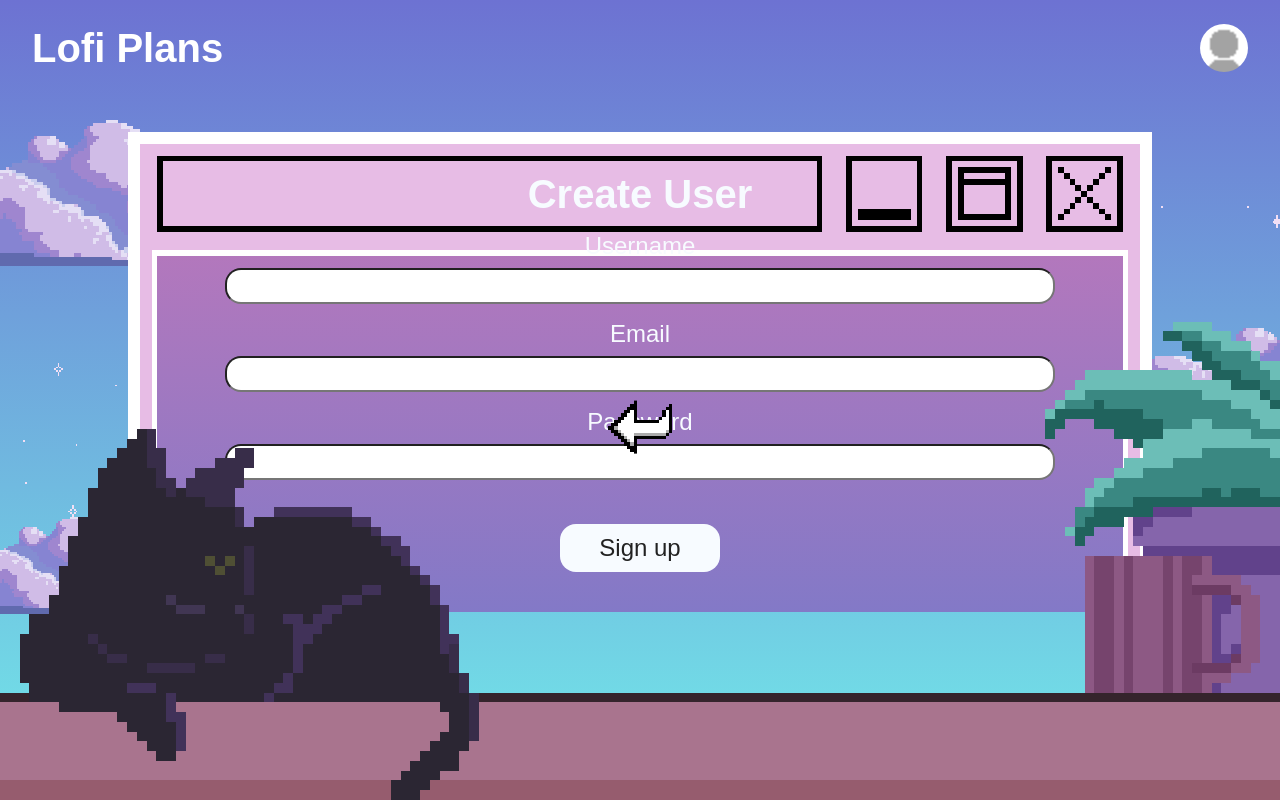
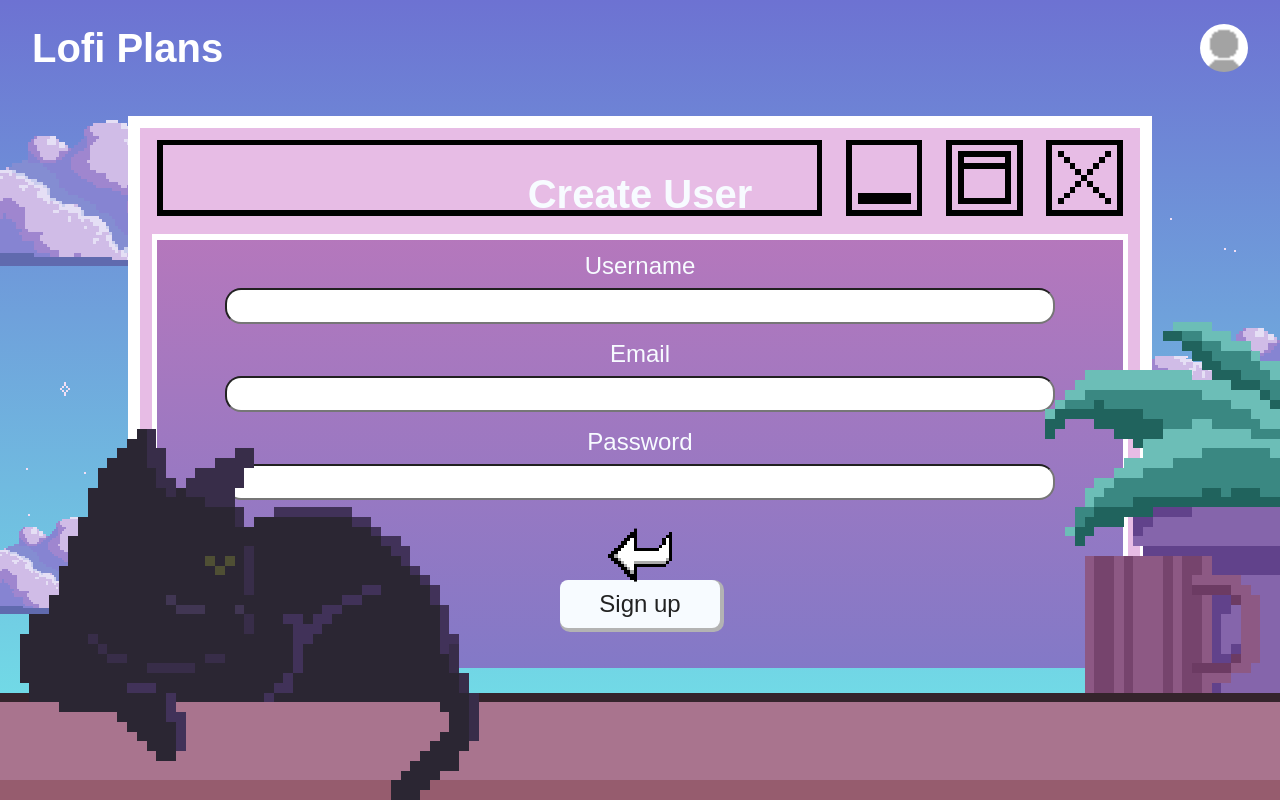
Before and after one commit to eea88/lofi-notes-app, a React (Vite) app: page /#/users/create in a window 1280 px wide. Built offline with nearby package versions, Linux system fonts and the light colour scheme; no server answers; a web font is replaced by a local one.

Commit message:
create user style fix

```diff
--- a/src/pages/CreateUser.css
+++ b/src/pages/CreateUser.css
@@ -1,7 +1,7 @@
 .create-user-page {
   width: 100%;
   margin-top: 12rem;
-  height: 45rem;
+  height: 50rem;
   display: flex;
   flex-direction: column;
   justify-content: center;
@@ -28,7 +28,7 @@
 
 .create-user-form {
   width: 90%;
-  height: 60rem;
+  height: 69rem;
   display: flex;
   flex-direction: column;
   justify-content: center;
@@ -63,7 +63,7 @@
   font-size: 5rem;
   position: absolute;
   top: 0;
-  margin-top: 5rem;
+  margin-top: 7rem;
 }
 
 .create-user-form button {
@@ -72,12 +72,15 @@
   font-size: 3rem;
   font-family: "Aldrich", sans-serif;
   border: none;
-  border-radius: 2rem;
+  border-radius: 1rem;
   background-color: var(--text1-color);
   color: var(--text2-color);
   position: absolute;
   bottom: 0;
   margin-bottom: 5rem;
+  -webkit-box-shadow: 2px 2px 0px 2px rgb(179, 179, 179);
+  -moz-box-shadow: 2px 2px 0px 2px rgb(179, 179, 179);
+  box-shadow: 2px 2px 0px 2px rgb(179, 179, 179);
 }
 
 .create-user-page a {
@@ -85,7 +88,7 @@
   height: 6.6rem;
   position: absolute;
   bottom: 0;
-  margin-bottom: 25%;
+  margin-bottom: 15%;
   background-image: url(../assets/return-icon.png);
   background-size: cover;
   background-repeat: no-repeat;
```
